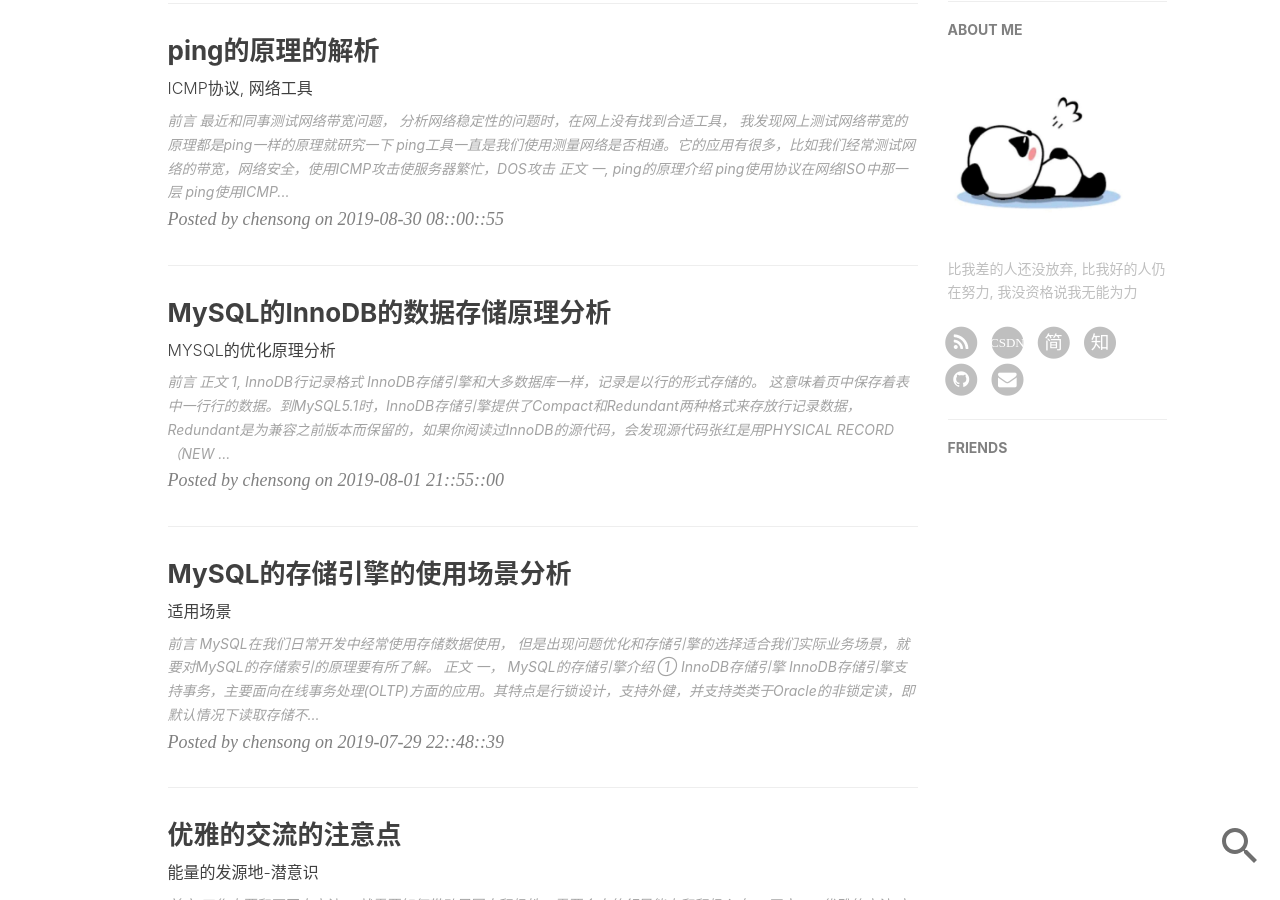
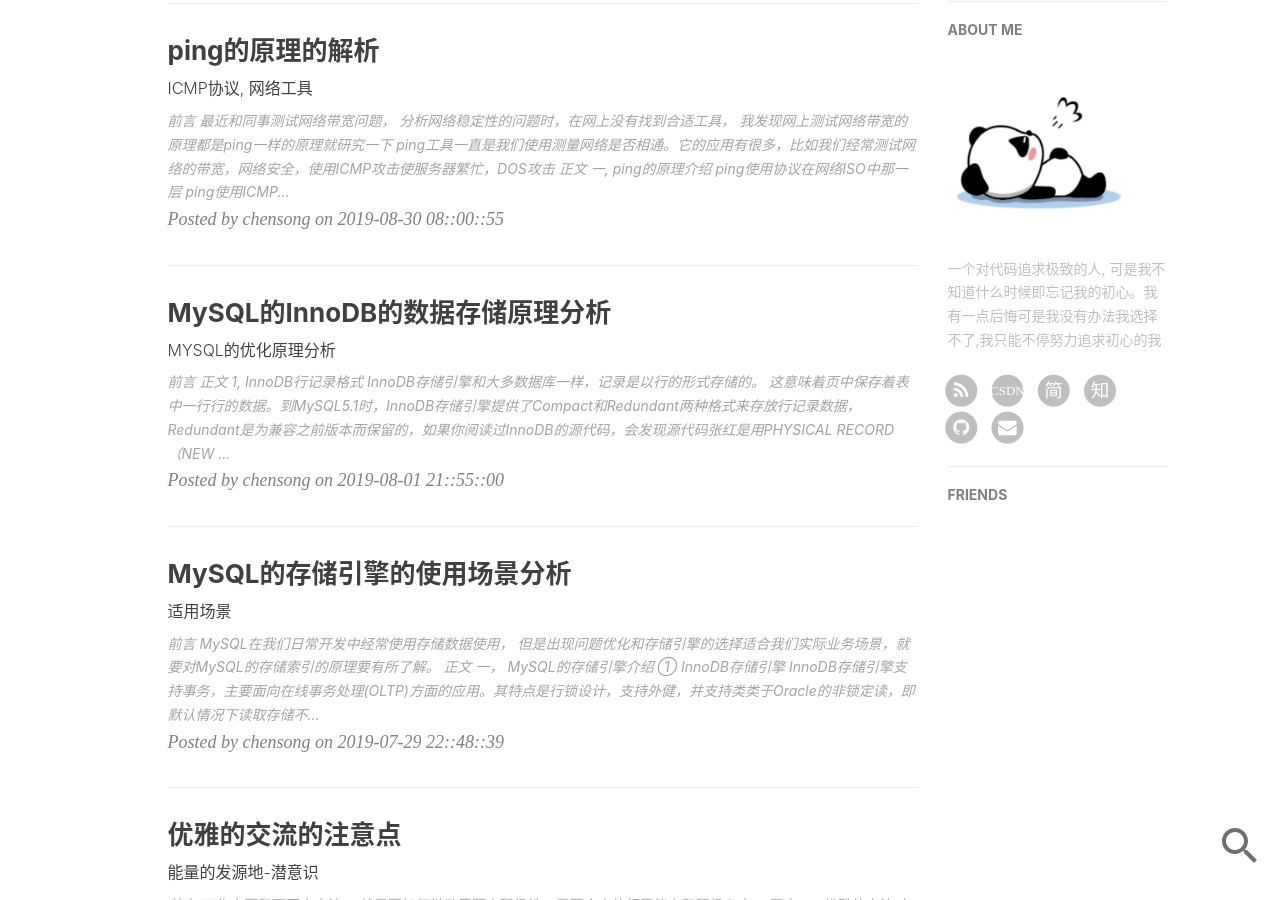
Before and after one commit to chensongpoixs/chensongpoixs.github.io, a Jekyll site: the page built from index.html, in a window 1280 px wide and 900 px high, scrolled down 1170 px. Built offline with Jekyll 4.4.1, drawn with Linux system fonts in a browser that asks for light colours; nearby versions of some CDN libraries; the list of posts is cut into pages by our own code; comment, search, counter and statistics services are not loaded.

Commit message:
[一个对代码追求极致的人, 可是我不知道什么时候即忘记我的初心。我有一点后悔可是我没有办法我选择不了,我只能不停努力追求初心的我]

```diff
--- a/_config.yml
+++ b/_config.yml
@@ -16,7 +16,7 @@ plugins:
 sidebar: true                           # whether or not using Sidebar.
 #  北京的程序员是一群优秀、刻苦、多金、秃顶、穿格子衫的男人
 # 一个对代码追求极致的人, 可是我不知道什么时候即忘记我的初心。我有一点后悔可是我没有办法我选择不了,我只能不停努力追求初心的我
-sidebar-about-description: "比我差的人还没放弃, 比我好的人仍在努力, 我没资格说我无能为力 "
+sidebar-about-description: "一个对代码追求极致的人, 可是我不知道什么时候即忘记我的初心。我有一点后悔可是我没有办法我选择不了,我只能不停努力追求初心的我 "
 sidebar-avatar: /img/about-BY-gentle.jpg      # use absolute URL, seeing it's used in both `/` and `/about/`
 
 
```
